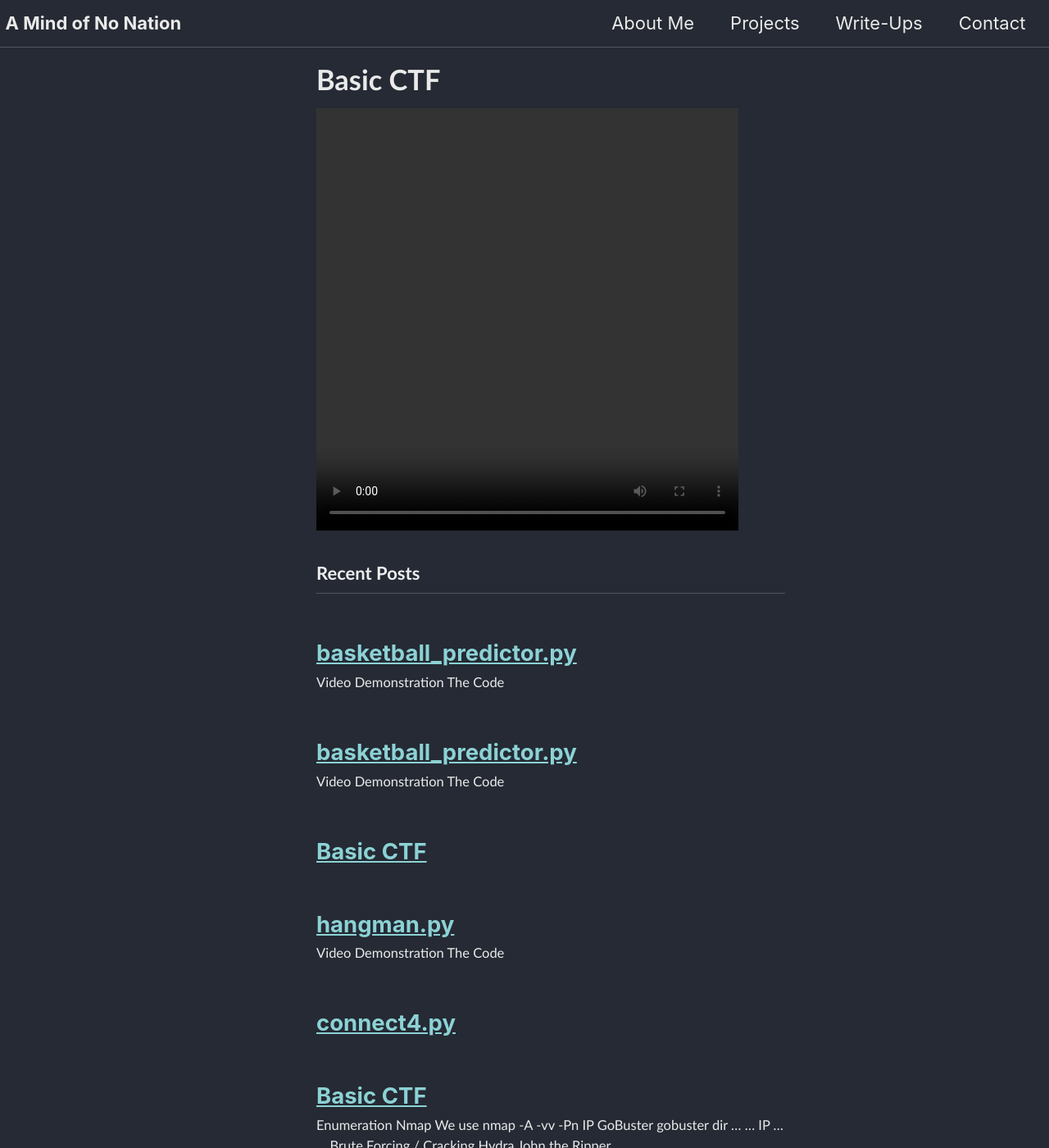
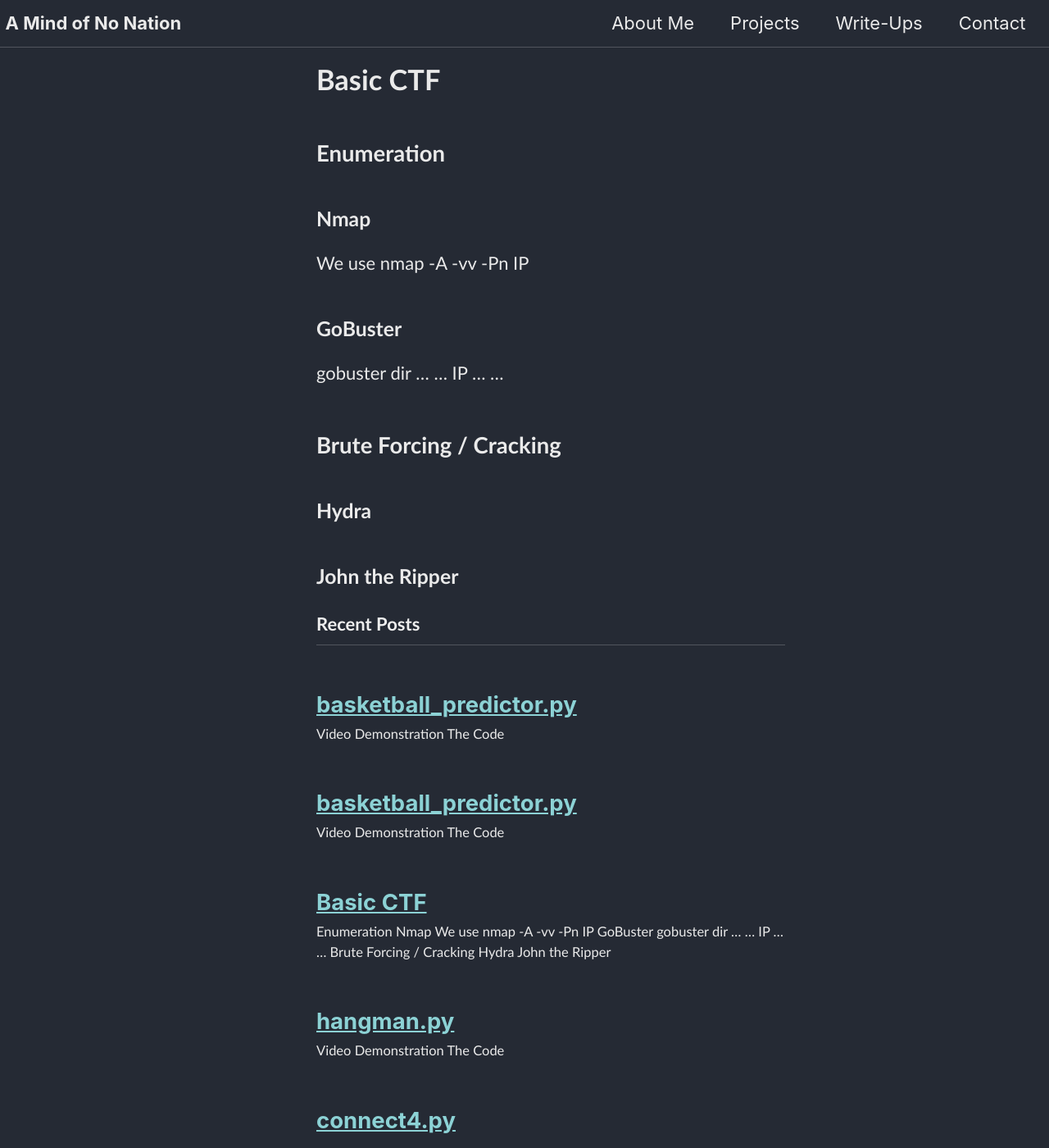
Before and after one commit to GabrielSestieri/aMindofNoNation, a Jekyll site: the page built from _posts/2021-12-22-solr.markdown, in a window 1280 px wide and 1400 px high. Shown: the whole window at 82% size. Built offline with Jekyll 4.4.1, drawn with Linux system fonts in a browser that asks for light colours; cached includes are drawn as plain includes.

Commit message:
Update 2021-12-22-solr.markdown

```diff
--- a/_posts/2021-12-22-solr.markdown
+++ b/_posts/2021-12-22-solr.markdown
@@ -3,5 +3,20 @@ layout: home
 title:  "Basic CTF"
 date:   2021-12-22 06:58:36 -0500
 categories: writeups solr
+toc: true
+toc_label: "Objectives"
+toc_icon: "cog"
 ---
-<video controls="controls" width="515" height="515"></video>
+## Enumeration
+
+### Nmap
+We use nmap -A -vv -Pn IP
+
+### GoBuster
+gobuster dir ... ... IP ... ...
+
+## Brute Forcing / Cracking
+
+### Hydra
+
+### John the Ripper
```
